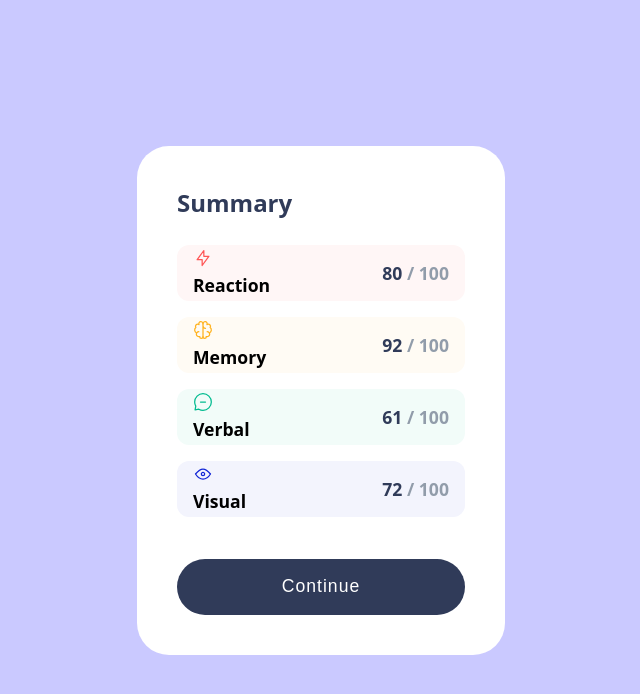
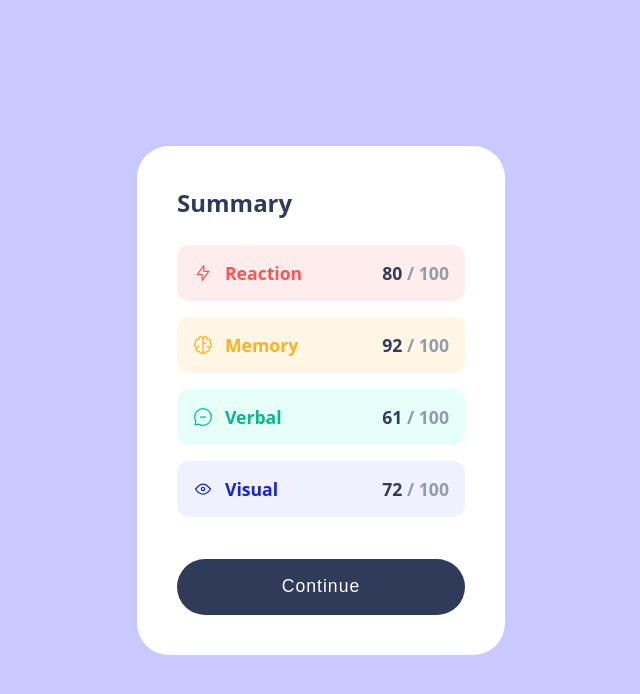
Before and after one commit to EdwinSch/react-intro-presentation, a React (Vite) app: page / in a window 1280 px wide. Shown: the top 694 px of the page, without its empty margins (319-959 px from the left). Built offline with nearby package versions, Linux system fonts and the light colour scheme.

Commit message:
clean-up styling

```diff
--- a/src/App.css
+++ b/src/App.css
@@ -29,13 +29,11 @@ main {
   flex-direction: column;
   justify-content: space-between;
 }
-
 h2 {
   font-size: 1.5rem;
   font-weight: 700;
   color: var(--darkNavy);
 }
-
 .btn {
   width: 100%;
   height: 56px;
@@ -52,6 +50,7 @@ h2 {
 .btn:hover {
   background: #6943ff;
 }
+
 .result {
   height: 56px;
   margin-bottom: 16px;
@@ -61,8 +60,36 @@ h2 {
   justify-content: space-between;
   align-items: center;
 }
+.result:nth-child(1) {
+  background-color: #ffeded;
+}
+.result:nth-child(1) h3 {
+  color: #ff5555;
+}
+.result:nth-child(2) {
+  background-color: #fff6e5;
+}
+.result:nth-child(2) h3 {
+  color: #ffb21e;
+}
+.result:nth-child(3) {
+  background-color: #e6fff8;
+}
+.result:nth-child(3) h3 {
+  color: #00bb8f;
+}
+.result:nth-child(4) {
+  background-color: #eff1ff;
+}
+.result:nth-child(4) h3 {
+  color: #1125d6;
+}
 
+.category-wrapper {
+  display: flex;
+}
 h3 {
+  margin-left: 12px;
   font-size: 1.1rem;
   font-weight: 600;
   text-transform: capitalize;
@@ -75,16 +102,3 @@ h3 {
 .score > span {
   color: var(--darkNavy);
 }
-
-.res-reaction {
-  background: #fff6f6;
-}
-.res-memory {
-  background: #fffbf4;
-}
-.res-verbal {
-  background: #f2fcf9;
-}
-.res-visual {
-  background: #f3f4fd;
-}
--- a/src/App.jsx
+++ b/src/App.jsx
@@ -10,9 +10,9 @@ function App() {
 
       <section className="results">
         {stats.map((result) => {
-          const { id, category, score, icon, sub } = result;
+          const { id, category, score, icon } = result;
           return (
-            <article key={id} className={sub}>
+            <article key={id} className="result">
               <div className="category-wrapper">
                 <img src={icon} alt={category} />
                 <h3>{category}</h3>
--- a/src/data.js
+++ b/src/data.js
@@ -9,27 +9,23 @@ export default [
     category: "Reaction",
     score: 80,
     icon: reaction,
-    sub: "result res-reaction",
   },
   {
     id: 2,
     category: "Memory",
     score: 92,
     icon: memory,
-    sub: "result res-memory",
   },
   {
     id: 3,
     category: "Verbal",
     score: 61,
     icon: verbal,
-    sub: "result res-verbal",
   },
   {
     id: 4,
     category: "Visual",
     score: 72,
     icon: visual,
-    sub: "result res-visual",
   },
 ];
```
